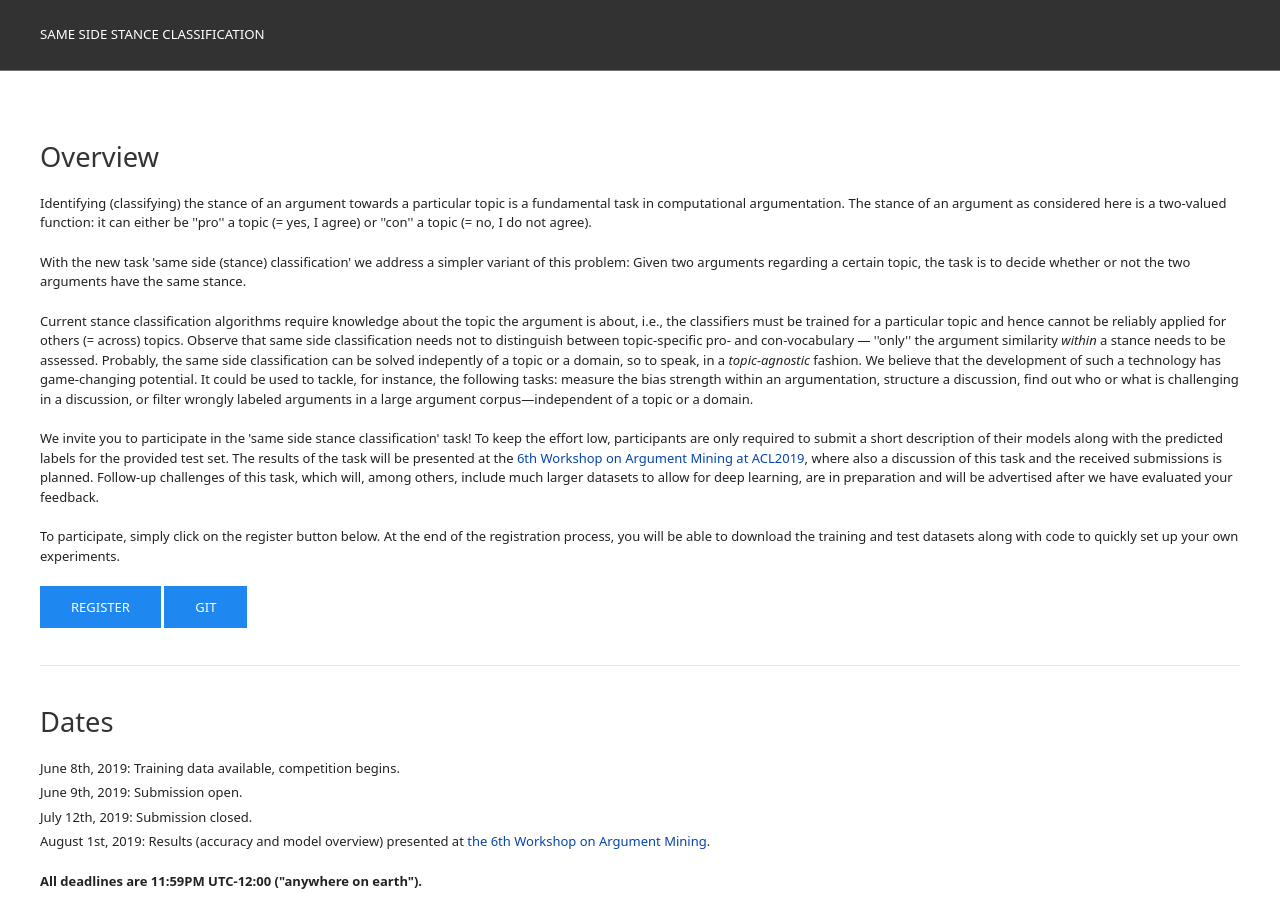
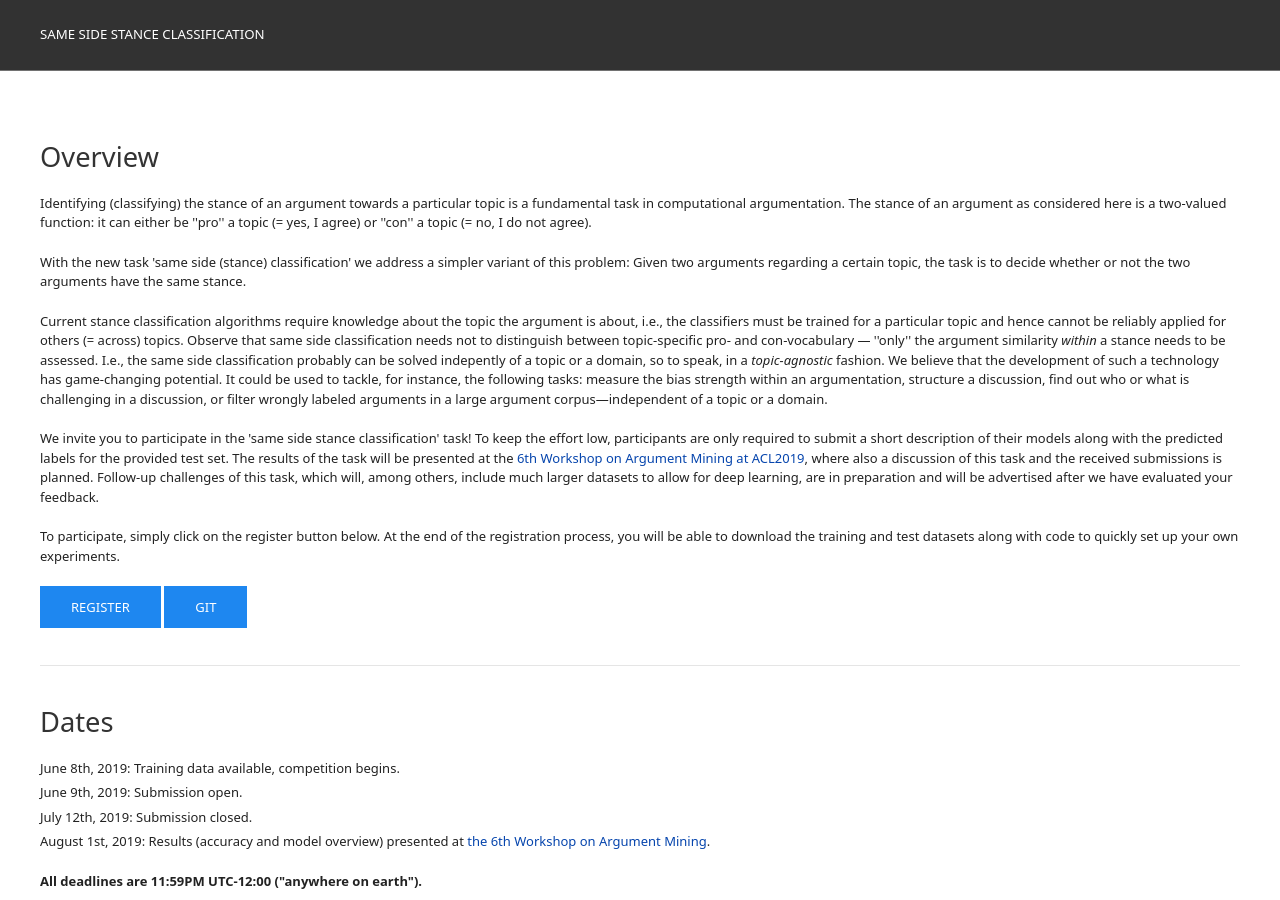
Before and after one commit to shahbazsyed/sameside-webis-de.github.io, a Jekyll site: the page built from index.html, in a window 1280 px wide and 900 px high. Built offline with Jekyll 4.4.1, drawn with Linux system fonts in a browser that asks for light colours.

```diff
--- a/index.html
+++ b/index.html
@@ -15,7 +15,7 @@ Identifying (classifying) the stance of an argument towards a particular topic i
 With the new task 'same side (stance) classification' we address a simpler variant of this problem: Given two arguments regarding a certain topic, the task is to decide whether or not the two arguments have the same stance.
 </p>
 <p>
-Current stance classification algorithms require knowledge about the topic the argument is about, i.e., the classifiers must be trained for a particular topic and hence cannot be reliably applied for others (=&nbsp;across) topics. Observe that same side classification needs not to distinguish between topic-specific pro- and con-vocabulary &mdash; ''only'' the argument similarity <i>within</i> a stance needs to be assessed. Probably, the same side classification can be solved indepently of a topic or a domain, so to speak, in a <i>topic-agnostic</i> fashion. We believe that the development of such a technology has game-changing potential. It could be used to tackle, for instance, the following tasks: measure the bias strength within an argumentation, structure a discussion, find out who or what is challenging in a discussion, or filter wrongly labeled arguments in a large argument corpus&mdash;independent of a topic or a domain.
+Current stance classification algorithms require knowledge about the topic the argument is about, i.e., the classifiers must be trained for a particular topic and hence cannot be reliably applied for others (=&nbsp;across) topics. Observe that same side classification needs not to distinguish between topic-specific pro- and con-vocabulary &mdash; ''only'' the argument similarity <i>within</i> a stance needs to be assessed. I.e., the same side classification probably can be solved indepently of a topic or a domain, so to speak, in a <i>topic-agnostic</i> fashion. We believe that the development of such a technology has game-changing potential. It could be used to tackle, for instance, the following tasks: measure the bias strength within an argumentation, structure a discussion, find out who or what is challenging in a discussion, or filter wrongly labeled arguments in a large argument corpus&mdash;independent of a topic or a domain.
 </p>
 <p>
 We invite you to participate in the 'same side stance classification' task! To keep the effort low, participants are only required to submit a short description of their models along with the predicted labels for the provided test set. The results of the task will be presented at the <a href="https://argmining19.webis.de/" target="_blank">6th Workshop on Argument Mining at ACL2019</a>, where also a discussion of this task and the received submissions is planned. Follow-up challenges of this task, which will, among others, include much larger datasets to allow for deep learning, are in preparation and will be advertised after we have evaluated your feedback.
```
